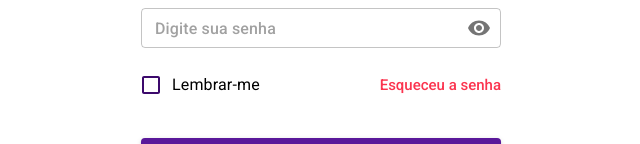
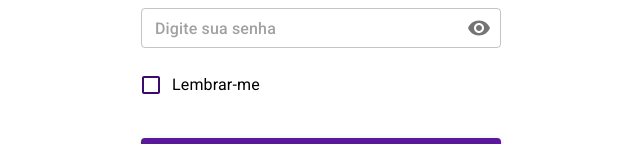
Before and after one commit to GustavoOM/vigilancia-comunitaria-frontend, a React (Vite) app: page /login in a window 1280 px wide. Shown: the part 339-483 px from the top of the page, without its empty margins (319-959 px from the left). Built offline with nearby package versions, Linux system fonts and the light colour scheme; the HTML template or start-up script is replaced by a standard one.

Commit message:
esqueceu senha removido

```diff
--- a/src/pages/Login/Login.tsx
+++ b/src/pages/Login/Login.tsx
@@ -16,8 +16,8 @@ function Login() {
     const { name, value, type, checked } = event.target as HTMLInputElement;
 
     setFormData(prev => ({
-        ...prev,
-        [name]: type !== "checkbox" ? value : checked
+      ...prev,
+      [name]: type !== "checkbox" ? value : checked
     }));
   }
 
@@ -84,7 +84,6 @@ function Login() {
             style={{
               display: "flex",
               alignItems: "center",
-              justifyContent: "space-between",
               minWidth: "360px",
               font: "500 15px Roboto",
             }}
@@ -103,8 +102,6 @@ function Login() {
               checked={formData.lembrar}
             />
 
-            {/* A tag <a> provavelmente irá virar um link do router */}
-            <a style={{ color: "#FB344F", cursor: "pointer" }}>Esqueceu a senha</a>
           </div>
         </div>
 
```
